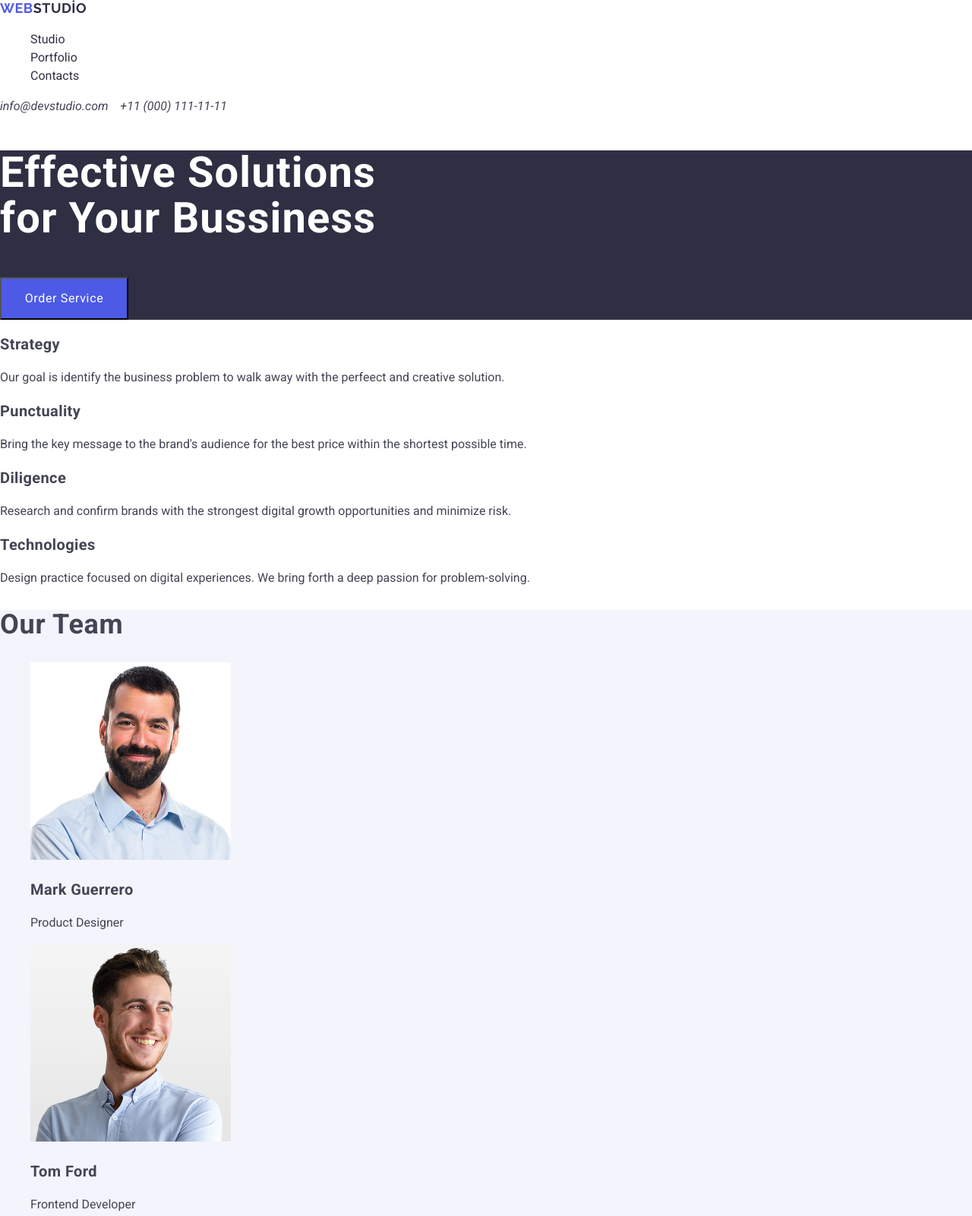
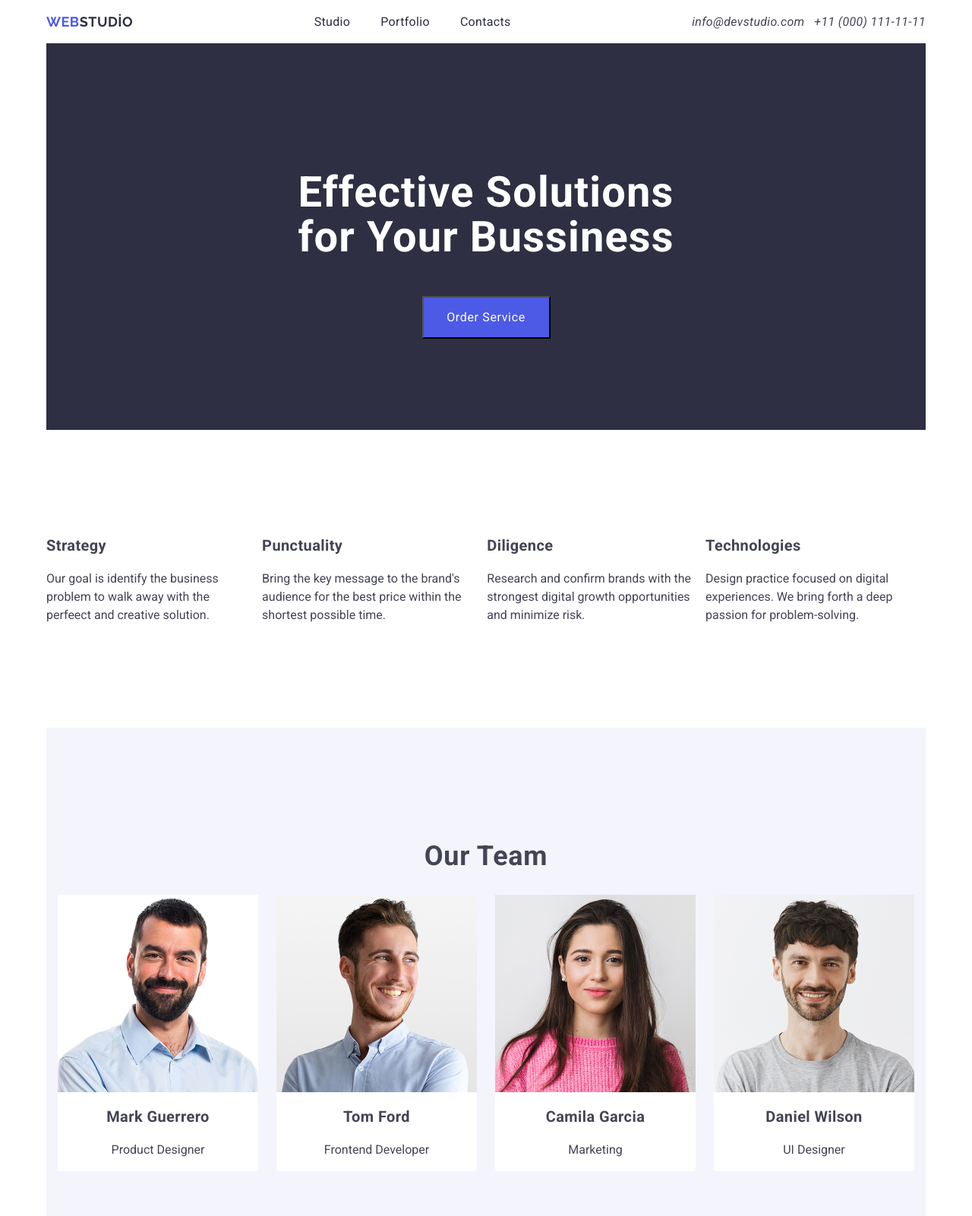
Before and after one commit to ofarukyildirim/goit-markup-hw-03, a plain HTML site: page index.html in a window 1280 px wide. Shown: the top 1601 px of the page at 76% size. Drawn offline with nearby package versions, Linux system fonts and the light colour scheme.

Commit message:
Update12-11/01

```diff
--- a/css/styles.css
+++ b/css/styles.css
@@ -1,9 +1,29 @@
+*,
+*::before,
+*::after {
+    box-sizing: border-box;
+}
+
+img {
+    display: block;
+
+}
+
+ul {
+    margin: 0;
+    padding: 0;
+}
+
 body {
     font-family: "Roboto", sans-serif;
     color: #434455;
     font-size: 16px;
     line-height: 1.5;
     font-weight: 400;
+    display: flex;
+    flex-direction: column;
+    min-height: 100vh;
+    gap: 0px;
 }
 
 h1 {
@@ -12,6 +32,7 @@ h1 {
     font-size: 56px;
     line-height: 1.07;
     letter-spacing: 0.02em;
+    width: 100%;
 }
 
 h2 {
@@ -68,6 +89,7 @@ footer{
 
 .team{
     background-color: #F4F4FD;
+
 }
 
 
@@ -103,12 +125,26 @@ footer{
     letter-spacing: 0.03em;
 }
 
-.nav-color{
+.nav{
     color: #2E2F42;
+    display: flex;
+    gap: 40px;
+    font-family: "Roboto";
+    font-weight: 400;
+    font-size: 16px;
+    line-height: 150%;
+    letter-spacing: 0.02em;
+
 }
 
 .adres{
     color: #434455;
+    font-family: "Roboto", sans-serif;
+    font-weight: 400;
+    font-size: 16px;
+    line-height: 150%;
+    letter-spacing: 0.02em;
+
 }
 
 .transform:hover{
@@ -127,3 +163,91 @@ footer{
 .h1-button:hover{
     background-color: #404BBF;
 }
+
+.container {
+    width: 1158px;
+    margin: 0 auto;
+
+}
+
+.logo {
+    display: flex;
+}
+
+address {
+    display: flex;
+}
+
+.ustmenu {
+    display: flex;
+    align-items: center;
+    justify-content: space-between;
+}
+
+.ortala
+ {
+    text-align: center;
+ }
+
+ .texts {
+    display: flex;
+    gap: 8px;
+ }
+
+
+ .team-list {
+    display: flex;
+    justify-content: center;
+    text-align: center;
+    gap: 24px;
+ }
+
+ .baslikteam {
+    text-align: center;
+ }
+
+ .altyazi {
+    background-color: white;
+ }
+
+ .resimalti {
+    background-color: white;
+ }
+
+ section {
+    padding-top: 120px;
+    padding-bottom: 120px;
+ }
+
+ .alt-duzen {
+    width: 264px;
+ }
+
+ .team-card {
+    background-color: white;
+    border-bottom-left-radius: 4px;
+    border-bottom-right-radius: 4px;
+
+ }
+
+ .port-card {
+    background-color: white;
+    border-width: 0px 1px 1px 1px;
+
+    border-style: solid;
+
+    border-color: #E7E9FC;
+    gap: 24px;
+
+ }
+
+ .contents {
+    display: flex;
+    flex-wrap: wrap;
+    gap: 24px;
+
+ }
+
+.portmid {
+    text-align: center;
+}
--- a/index.html
+++ b/index.html
@@ -19,83 +19,109 @@
     <link rel="stylesheet" href="./css/styles.css" />
   </head>
   <body>
-    <header>
-      <span class="logo-one">WEB</span><span class="logo-diffclr">STUDİO</span>
+    <div class="container">
+      <header class="ustmenu">
+        <div class="logo">
+          <p class="logo-one">WEB</p>
+          <p class="logo-diffclr">STUDİO</p>
+        </div>
         <nav>
-        <ul class="nav-color">
+          <ul class="nav">
             <li class="transform"><a href="#">Studio</a></li>
-          <li class="transform"><a href="#">Portfolio</a></li>
+            <li class="transform"><a href="#port">Portfolio</a></li>
             <li class="transform"><a href="#">Contacts</a></li>
           </ul>
         </nav>
         <address class="adres">
           <a href="mailto:info@devstudio.com" class="changed"
-          ><span>info@devstudio.com</span></a
+            ><p>info@devstudio.com</p></a
           >
           <a href="tel:+110001111111" class="changed"
-          ><span>&nbsp;&nbsp;&nbsp;+11 (000) 111-11-11</span></a
+            ><p>&nbsp;&nbsp;&nbsp;+11 (000) 111-11-11</p></a
           >
         </address>
       </header>
+    </div>
     <main>
-      <section class="ilk-sec">
+      <div class="container">
+        <section class="ilk-sec ortala">
           <h1>
             Effective Solutions<br />
             for Your Bussiness
           </h1>
           <button type="button" class="h1-button">Order Service</button>
         </section>
+      </div>
+      <div class="container">
         <section>
+          <ul class="texts">
+            <li>
               <h3>Strategy</h3>
               <p>
                 Our goal is identify the business problem to walk away with the
                 perfeect and creative solution.
               </p>
+            </li>
+            <li>
               <h3>Punctuality</h3>
               <p>
                 Bring the key message to the brand's audience for the best price
                 within the shortest possible time.
               </p>
+            </li>
+            <li>
               <h3>Diligence</h3>
               <p>
                 Research and confirm brands with the strongest digital growth
                 opportunities and minimize risk.
               </p>
+            </li>
+            <li>
               <h3>Technologies</h3>
               <p>
-          Design practice focused on digital experiences. We bring forth a deep
-          passion for problem-solving.
+                Design practice focused on digital experiences. We bring forth a
+                deep passion for problem-solving.
               </p>
+            </li>
+          </ul>
         </section>
+      </div>
+      <div class="container">
         <section class="team">
-        <h2>Our Team</h2>
-        <ul>
-          <li>
+          <h2 class="baslikteam">Our Team</h2>
+          <ul class="team-list">
+            <li class="team-card">
               <img src="images/mark.jpg" alt="man" width="264" height="260" />
               <h3>Mark Guerrero</h3>
               <p>Product Designer</p>
             </li>
-          <li>
+            <li class="team-card">
               <img src="images/tom.jpg" alt="man" width="264" height="260" />
               <h3>Tom Ford</h3>
               <p>Frontend Developer</p>
             </li>
-          <li>
-            <img src="images/camila.jpg" alt="women" width="264" height="260" />
+            <li class="team-card">
+              <img
+                src="images/camila.jpg"
+                alt="women"
+                width="264"
+                height="260" />
               <h3>Camila Garcia</h3>
               <p>Marketing</p>
             </li>
-          <li>
+            <li class="team-card">
               <img src="images/daniel.jpg" alt="man" width="264" height="260" />
               <h3>Daniel Wilson</h3>
               <p>UI Designer</p>
             </li>
           </ul>
         </section>
-      <section>
-        <h2 class="middle">Our Portfolio</h2>
-        <ul>
-          <li>
+      </div>
+      <div class="container">
+        <section id="port">
+          <h2 class="portmid">Our Portfolio</h2>
+          <ul class="contents">
+            <li class="port-card">
               <img
                 src="images/app.jpg"
                 alt="App interface"
@@ -104,7 +130,7 @@
               <h3>Banking App</h3>
               <p>App</p>
             </li>
-          <li>
+            <li class="port-card">
               <img
                 src="images/phoneqr.jpg"
                 alt="QR code in a phone screen"
@@ -113,7 +139,7 @@
               <h3>Cashless Payment</h3>
               <p>Marketing</p>
             </li>
-          <li>
+            <li class="port-card">
               <img
                 src="images/pc.jpg"
                 alt="Computer and phone"
@@ -122,7 +148,7 @@
               <h3>Meditation App</h3>
               <p>App</p>
             </li>
-          <li>
+            <li class="port-card">
               <img
                 src="images/car.jpg"
                 alt="Hand on the steering wheel"
@@ -131,7 +157,7 @@
               <h3>Taxi Service</h3>
               <p>Marketing</p>
             </li>
-          <li>
+            <li class="port-card">
               <img
                 src="images/phone.jpg"
                 alt="Phone wallpaper"
@@ -140,7 +166,7 @@
               <h3>Screen Illustrations</h3>
               <p>Design</p>
             </li>
-          <li>
+            <li class="port-card">
               <img
                 src="images/girlorange.jpg"
                 alt="Girl with a phone"
@@ -151,7 +177,9 @@
             </li>
           </ul>
         </section>
+      </div>
     </main>
+    <div class="container">
       <footer class="alt">
         <section class="alt-duzen">
           <span class="logo-one">WEB</span><span class="logo-two">STUDİO</span>
@@ -161,5 +189,6 @@
           </p>
         </section>
       </footer>
+    </div>
   </body>
 </html>
```
Lines whose indentation alone changed are shown as unchanged.
